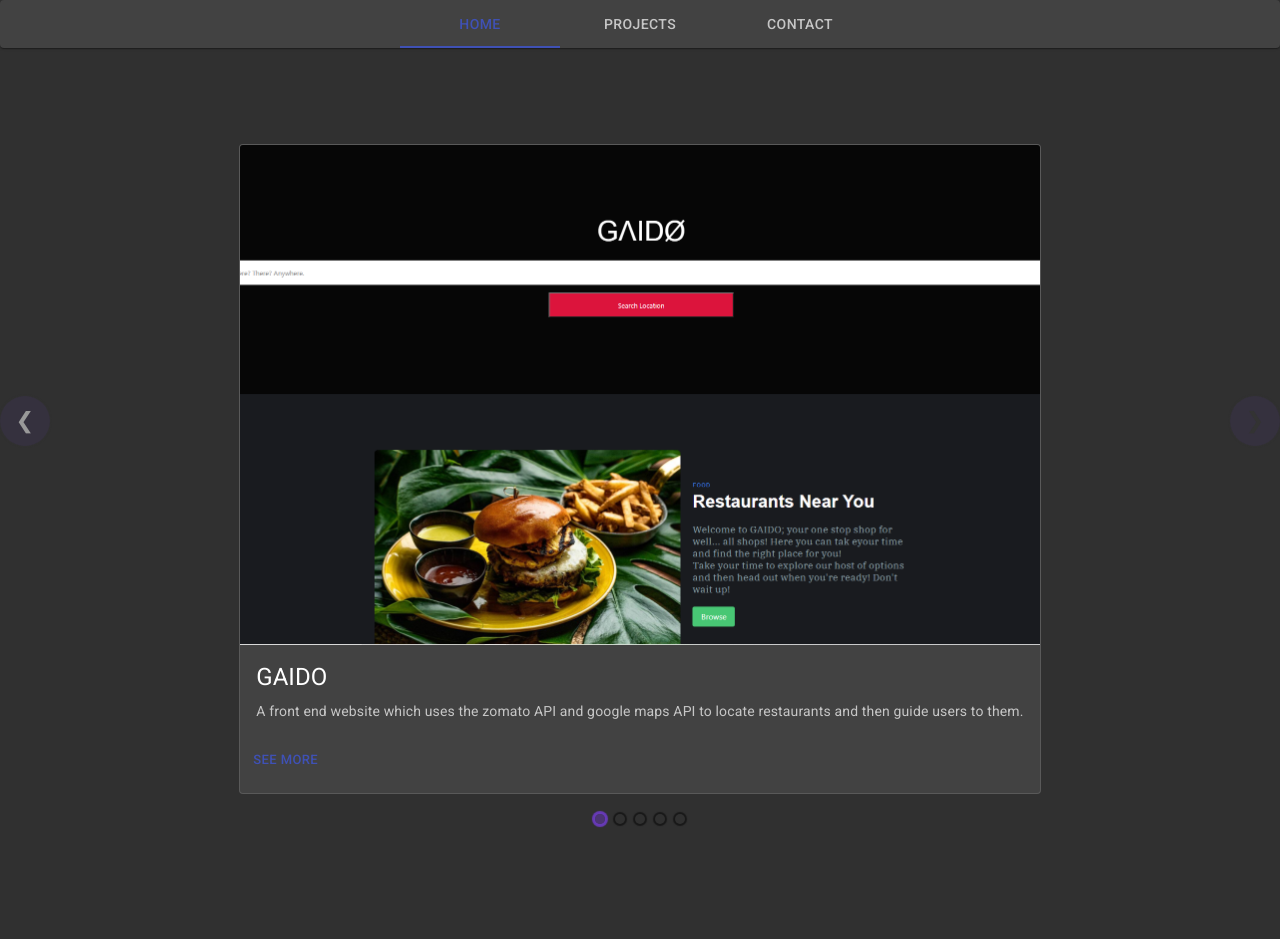
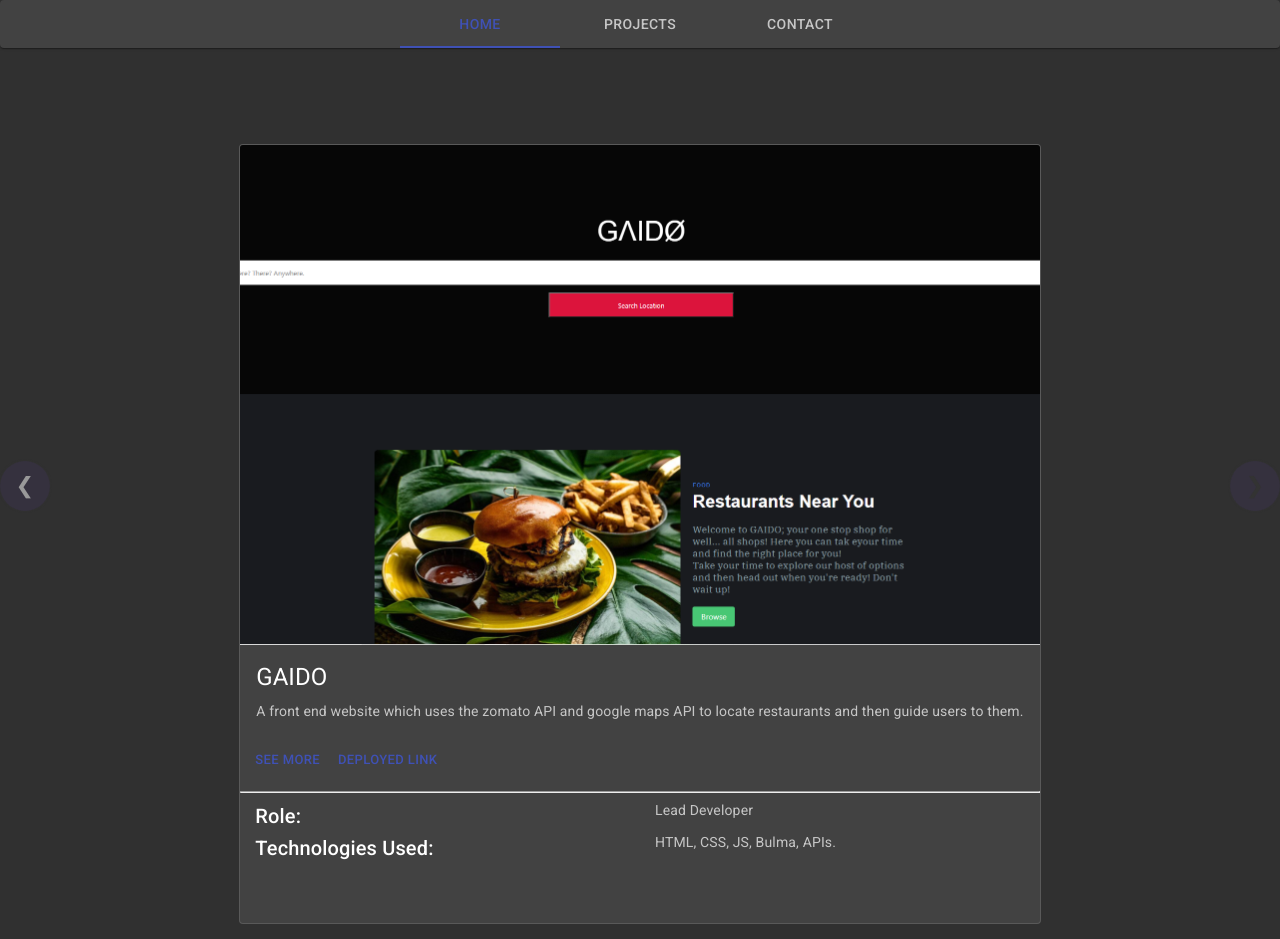
Before and after one commit to Ezkenneth/Portoflio-update, a React (Create React App) app: page /projects in a window 1280 px wide. Shown: the top 939 px of the page. Built offline with nearby package versions, Linux system fonts and the light colour scheme.

Commit message:
added roles and technologies to project section

```diff
--- a/src/components/Styling/index.js
+++ b/src/components/Styling/index.js
@@ -24,14 +24,14 @@ const useStyles = makeStyles((theme) => ({
       },
       projectCard: {
         maxWidth: 830,
-        height: 650,
+        height: 780,
         margin: theme.spacing(12, 0, 0)
       },
       projectMedia: {
         height: 500,
       },
       projectActions: {
-        padding: theme.spacing(0, 0, 0),
+       marginLeft: 2,
       },
       carousel: {
         height: 1010,
@@ -69,6 +69,9 @@ const useStyles = makeStyles((theme) => ({
       margin: theme.spacing(-2.5, 0, 0)
 
     },
+    roleText: {
+      marginLeft: 15,
+    },
   }));
 
   export default useStyles
--- a/src/pages/Projects.js
+++ b/src/pages/Projects.js
@@ -9,6 +9,7 @@ import Button from '@material-ui/core/Button';
 import CssBaseline from '@material-ui/core/CssBaseline';
 import Typography from '@material-ui/core/Typography';
 import useStyles from '../components/Styling';
+import Grid from '@material-ui/core/Grid';
 function Projects() {
 
   const classes = useStyles();
@@ -35,7 +36,29 @@ function Projects() {
         <Button size="small" color="primary" href="https://github.com/Ezkenneth/GAIDO" target="_blank">
           See More
         </Button>
+        <Button size="small" color="primary" href="https://ezkenneth.github.io/GAIDO/" target="_blank">
+          Deployed Link
+        </Button>
+
       </CardActions>
+      <hr></hr>
+      <Grid container spacig={3}className={classes.roleText}>
+          <Grid item xs={6}><Typography variant="h6" color="textPrimary"  >
+         Role:
+          </Typography></Grid>
+          <Grid item xs={6}><Typography variant="body" color="textSecondary"  >
+         Lead Developer
+          </Typography></Grid>
+          <Grid item xs={6}>  <Typography variant="h6" color="textPrimary"  >
+         Technologies Used:
+          </Typography></Grid>
+          <Grid item xs={6}>
+          <Typography variant="body" color="textSecondary"  >
+        HTML, CSS, JS, Bulma, APIs.
+          </Typography>
+          </Grid>
+      </Grid>
+
         </Card>
         <Card className={classes.projectCard} elevation={12} variant="outlined" >
         <CardMedia
@@ -47,7 +70,7 @@ function Projects() {
           <Typography gutterBottom variant="h5" component="h2">
             Pokestay
           </Typography>
-          <Typography variant="body2" color="textSecondary" component="p">
+          <Typography variant="body2" color="textSecondary" component="p" >
           Pokemon STAY makes databases fun! Users can select their starter Pokemon. Upon creating their account, users are then taken to the members page where random "wild" Pokemon appear from our database.
           </Typography>
         </CardContent>
@@ -56,7 +79,27 @@ function Projects() {
         <Button size="small" color="primary"  href="https://github.com/kirsralk/Group4-Project2" target="_blank">
           See More
         </Button>
+        <Button size="small" color="primary"  href="https://group4-project2.herokuapp.com/" target="_blank">
+          Deployed Link
+        </Button>
       </CardActions>
+      <hr></hr>
+      <Grid container spacig={3}className={classes.roleText}>
+          <Grid item xs={6}><Typography variant="h6" color="textPrimary"  >
+         Role:
+          </Typography></Grid>
+          <Grid item xs={6}><Typography variant="body" color="textSecondary"  >
+         Backend Developer
+          </Typography></Grid>
+          <Grid item xs={6}>  <Typography variant="h6" color="textPrimary"  >
+          Technologies Used:
+          </Typography></Grid>
+          <Grid item xs={6}>
+          <Typography variant="body" color="textSecondary"  >
+          JS, NodeJS, Express, Handlebars, MySQL, REST APIs
+          </Typography>
+          </Grid>
+      </Grid>
         </Card>
         <Card className={classes.projectCard} elevation={12} variant="outlined" >
         <CardMedia
@@ -77,7 +120,27 @@ function Projects() {
         <Button size="small" color="primary"  href="https://github.com/Ezkenneth/Budget-Tracker" target="_blank">
           See More
         </Button>
+        <Button size="small" color="primary"  href="https://obscure-spire-11105.herokuapp.com/" target="_blank">
+          Deployed Link
+        </Button>
       </CardActions>
+      <hr></hr>
+      <Grid container spacig={3}className={classes.roleText}>
+          <Grid item xs={6}><Typography variant="h6" color="textPrimary"  >
+         Role:
+          </Typography></Grid>
+          <Grid item xs={6}><Typography variant="body" color="textSecondary"  >
+         Developer
+          </Typography></Grid>
+          <Grid item xs={6}>  <Typography variant="h6" color="textPrimary"  >
+          Technologies Used:
+          </Typography></Grid>
+          <Grid item xs={6}>
+          <Typography variant="body" color="textSecondary"  >
+          HTML, CSS, JS, NodeJS, Express, PWA, MongoDB, GIT, REST APIs
+          </Typography>
+          </Grid>
+      </Grid>
         </Card>
         <Card className={classes.projectCard} elevation={12} variant="outlined" >
         <CardMedia
@@ -98,7 +161,27 @@ function Projects() {
         <Button size="small" color="primary"  href="https://github.com/Ezkenneth/Workout-Tracker" target="_blank">
           See More
         </Button>
+        <Button size="small" color="primary"  href="https://obscure-spire-11105.herokuapp.com/" target="_blank">
+          Deployed Link
+        </Button>
       </CardActions>
+      <hr></hr>
+      <Grid container spacig={3}className={classes.roleText}>
+          <Grid item xs={6}><Typography variant="h6" color="textPrimary"  >
+         Role:
+          </Typography></Grid>
+          <Grid item xs={6}><Typography variant="body" color="textSecondary"  >
+          Developer
+          </Typography></Grid>
+          <Grid item xs={6}>  <Typography variant="h6" color="textPrimary" >
+          Technologies Used:
+          </Typography></Grid>
+          <Grid item xs={6}>
+          <Typography variant="body" color="textSecondary"  >
+          HTML, CSS, JS, NodeJS, Express, PWA, MongoDB, GIT, REST APIs
+          </Typography>
+          </Grid>
+      </Grid>
         </Card>
         <Card className={classes.projectCard} elevation={12} variant="outlined" >
         <CardMedia
@@ -119,7 +202,27 @@ function Projects() {
         <Button size="small" color="primary"  href="https://github.com/Ezkenneth/Notes-App" target="_blank">
           See More
         </Button>
+        <Button size="small" color="primary"  href="https://vast-harbor-22173.herokuapp.com/" target="_blank">
+          Deployed Link
+        </Button>
       </CardActions>
+      <hr></hr>
+      <Grid container spacig={3}className={classes.roleText}>
+          <Grid item xs={6}><Typography variant="h6" color="textPrimary"  >
+         Role:
+          </Typography></Grid>
+          <Grid item xs={6}><Typography variant="body" color="textSecondary"  >
+          Developer
+          </Typography></Grid>
+          <Grid item xs={6}>  <Typography variant="h6" color="textPrimary"  >
+          Technologies Used:
+          </Typography></Grid>
+          <Grid item xs={6}>
+          <Typography variant="body" color="textSecondary"  >
+          HTML, CSS, JS, NodeJS, Express, PWA, MySQL, GIT, REST APIs
+          </Typography>
+          </Grid>
+      </Grid>
         </Card>
 
 
```
